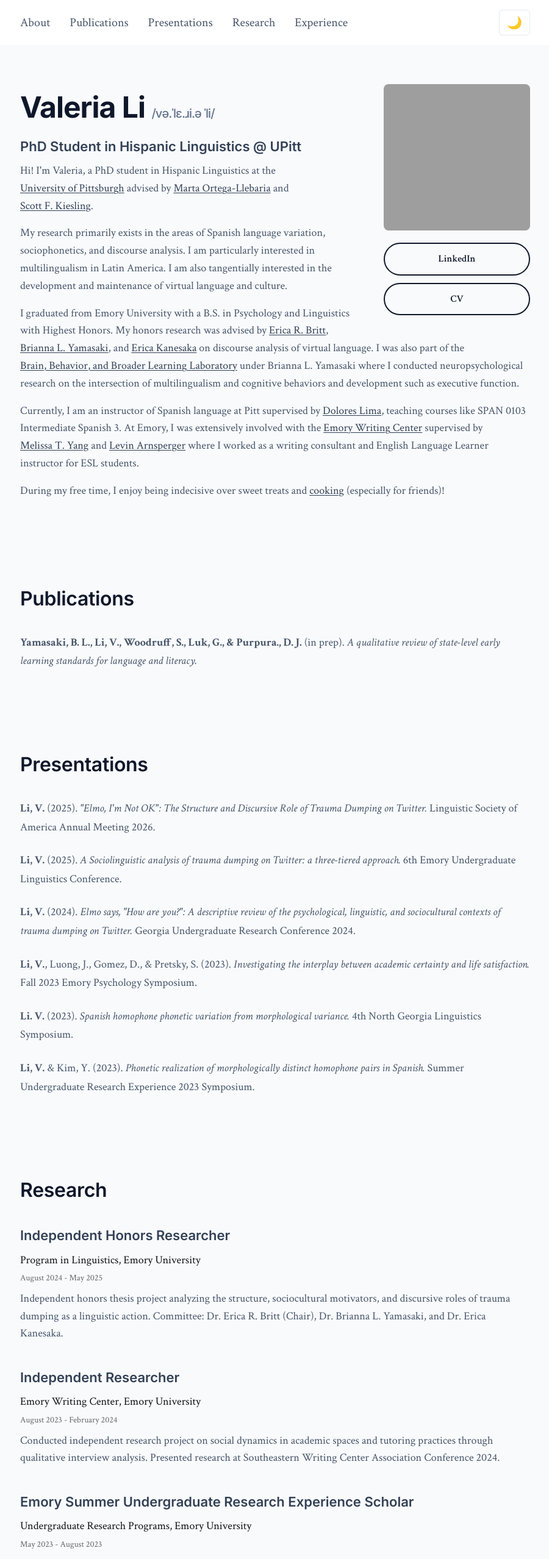
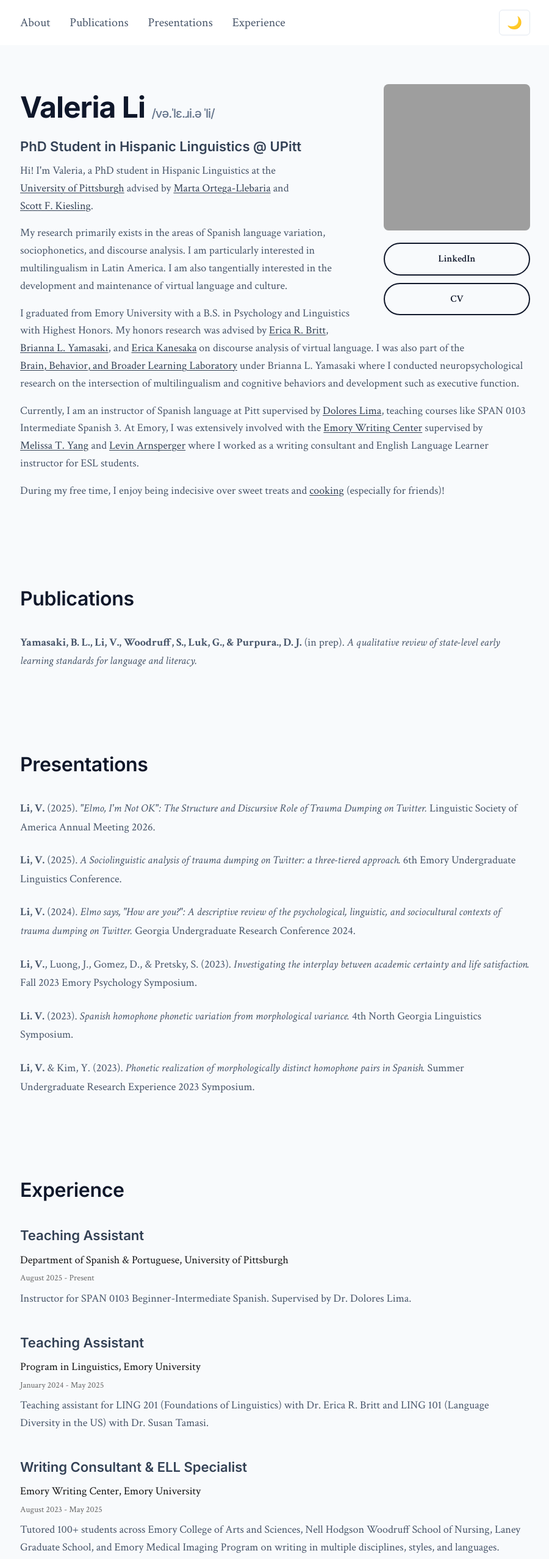
Before and after one commit to valeriali7/valeriali7.github.io, a SvelteKit app: page / in a window 1280 px wide. Shown: the top 2557 px of the page at 61% size, without its empty margins (189-1089 px from the left). Built offline with nearby package versions, Linux system fonts and the light colour scheme; grey boxes are pictures that could not be loaded.

Commit message:
remove research

```diff
--- a/src/routes/+page.svelte
+++ b/src/routes/+page.svelte
@@ -32,7 +32,7 @@
 			<a href="#about" onclick={closeMobileMenu}>About</a>
 			<a href="#publications" onclick={closeMobileMenu}>Publications</a>
 			<a href="#presentations" onclick={closeMobileMenu}>Presentations</a>
-			<a href="#research" onclick={closeMobileMenu}>Research</a>
+			<!-- <a href="#research" onclick={closeMobileMenu}>Research</a> -->
 			<a href="#experience" onclick={closeMobileMenu}>Experience</a>
 		</div>
 		<button class="theme-toggle" onclick={toggleDarkMode}>
@@ -45,7 +45,7 @@
 	<Hero />
 	<Publications />
 	<Presentations />
-	<Research />
+	<!-- deleting cuz it look stoopid <Research /> -->
 	<Experience />
 </main>
 
```
